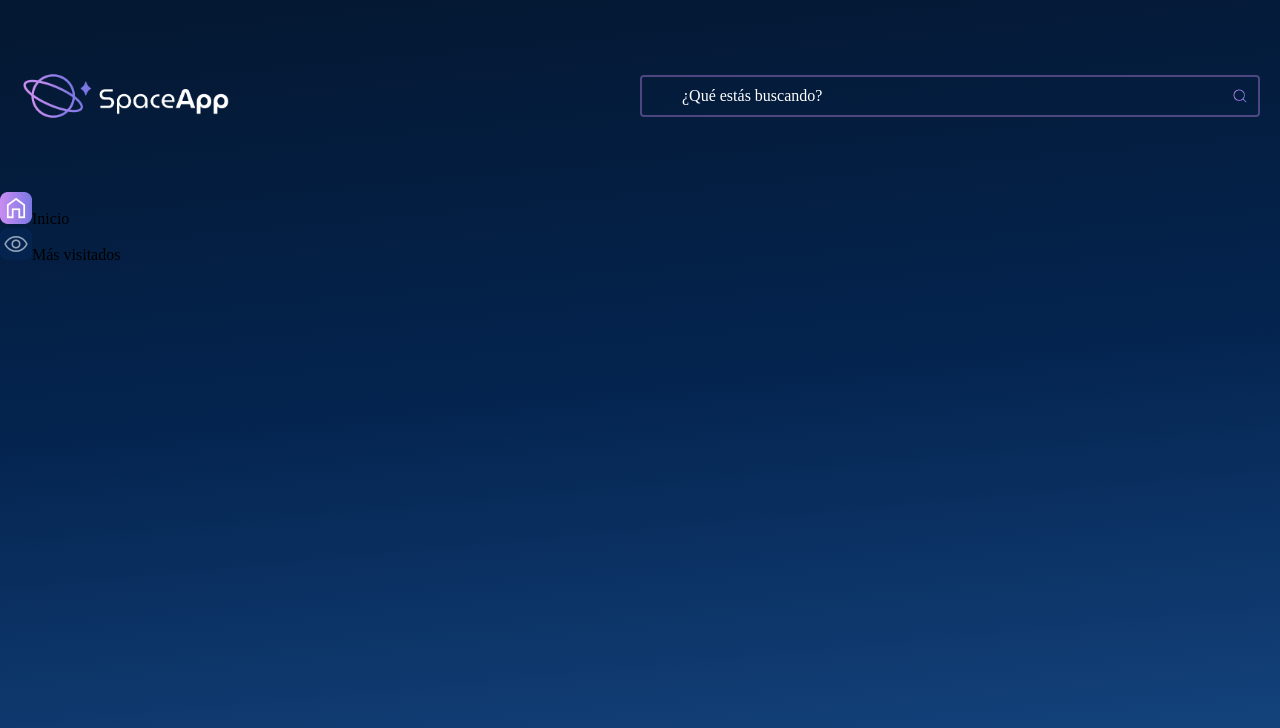
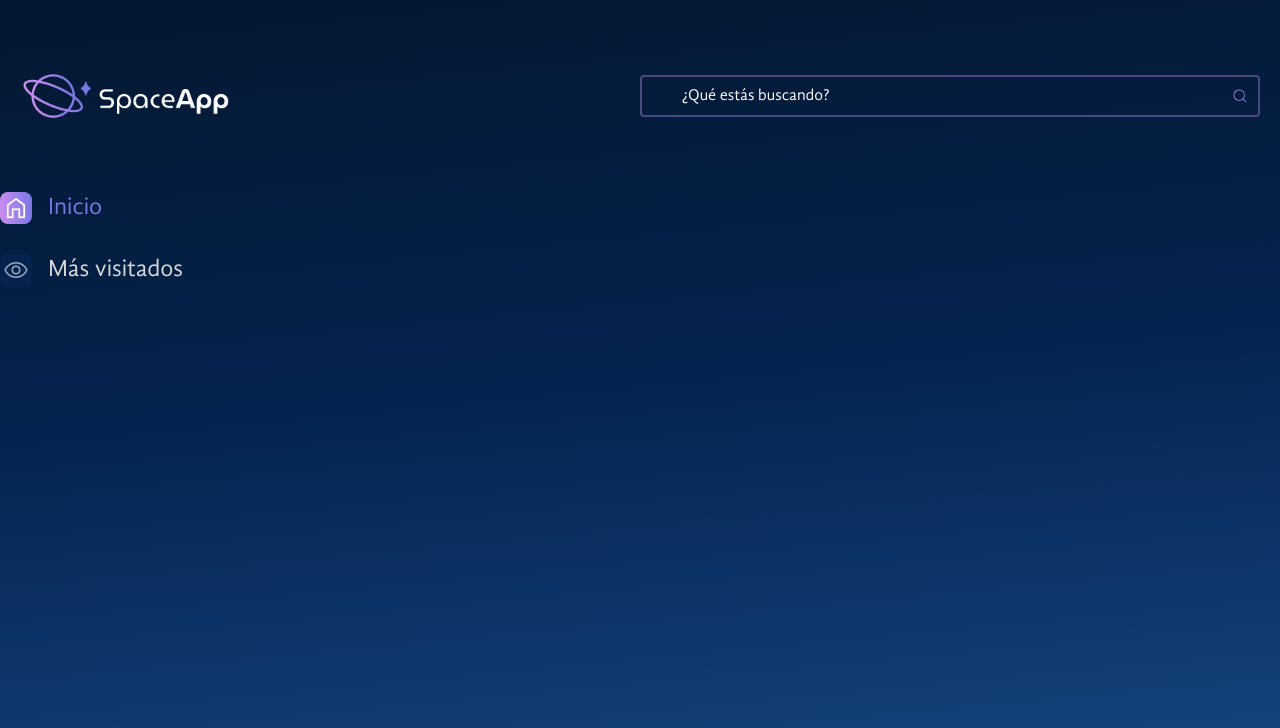
Before and after one commit to DNSO0/space-app-vite, a React (Vite) app: page / in a window 1280 px wide. Shown: the top 728 px of the page. Built offline with nearby package versions, Linux system fonts and the light colour scheme.

Commit message:
Instalando fuentes

```diff
--- a/src/components/BarraLateral/ItemNavegacion/index.jsx
+++ b/src/components/BarraLateral/ItemNavegacion/index.jsx
@@ -1,11 +1,17 @@
 import styled from "styled-components"
 
 const ItemLstaEstilizado = styled.li`
-
+    font-size: 24px;
+    margin-bottom: 30px;
+    line-height: 28px;
+    display: flex;
+    align-items: center;
+    gap: 16px;
+    color: ${props => props.$activo ? "#7B78E5" : "#D9D9D9" };
 `
 
 const ItemNavegacion=({children, iconoActivo, iconoInactivo, activo=false})=>{
-    return <ItemLstaEstilizado>
+    return <ItemLstaEstilizado $activo={activo}>
         <img src={activo ? iconoActivo : iconoInactivo} alt="Icono" />
         {children}
     </ItemLstaEstilizado>
--- a/src/components/GlobalStyles/index.jsx
+++ b/src/components/GlobalStyles/index.jsx
@@ -1,9 +1,21 @@
 import { createGlobalStyle } from "styled-components";
+import GandhiSansRegular from "./fonts/GandhiSans-Regular.otf"
+import GandhiSansBold from "./fonts/GandhiSans-Bold.otf"
 
 const GlobalStyles = createGlobalStyle`
+@font-face {
+  font-family: "GandhiSansRegular";
+  src: local("Gandhi Sans Regular"), local()("GandhiSansRegular"), url(${GandhiSansRegular});
+}
+@font-face {
+  font-family: "GandhiSansBold";
+  src: local("Gandhi Sans Bold"), local()("GandhiSansBold"), url(${GandhiSansBold});
+}
+
     html {
   line-height: 1.15;
   -webkit-text-size-adjust: 100%;
+  font-family: "GandhiSansRegular";
 }
 
 body {
```
Also changed, not shown: src/components/GlobalStyles/fonts/GandhiSans-Bold.otf (added), src/components/GlobalStyles/fonts/GandhiSans-Regular.otf (added).
